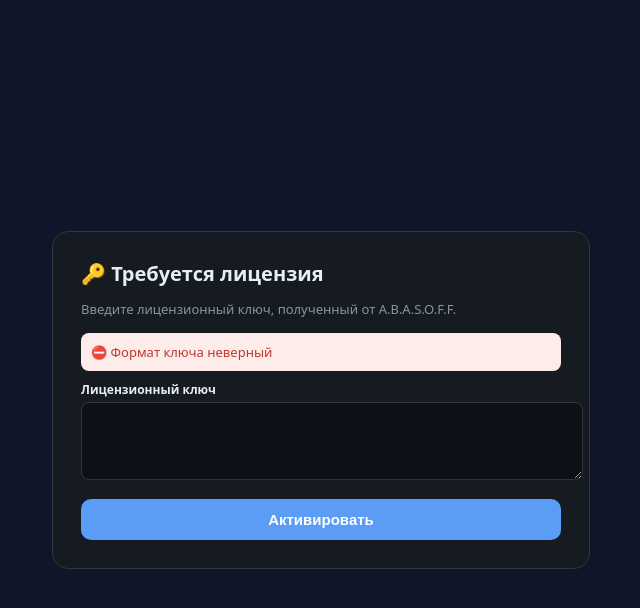
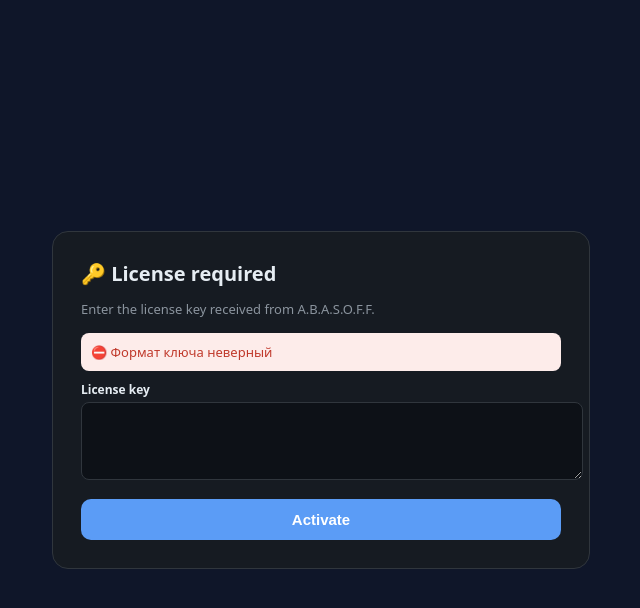
Before and after one commit to RAbasoff/crm-master, a Flask app: page /license in a window 1280 px wide. Shown: the top 608 px of the page, without its empty margins (319-959 px from the left). Run offline with Flask 3, Linux system fonts and the light colour scheme; parts of the project's set-up code (start-up, migrations or seed data) failed here and were passed over; some libraries are stand-ins or nearby versions.

Commit message:
fix: no Russian in UI when user language set; license/work hours i18n; v2.15.4

```diff
--- a/blueprints/tool_wear.py
+++ b/blueprints/tool_wear.py
@@ -21,7 +21,7 @@ def tool_wear_page():
     default_machines = ['VULBUS 1', 'VULBUS 2', 'Lift Seydelmann', 'Станок BOLDT']
     if not tools:
         for m in default_machines:
-            t = ToolWear(machine_name=m, tool_name='Ножи / Фреза', cycle_days=14,
+            t = ToolWear(machine_name=m, tool_name='Knives / Cutter', cycle_days=14,
                          last_replaced=datetime.utcnow().date())
             db.session.add(t)
         if not safe_commit():
--- a/config.py
+++ b/config.py
@@ -1,7 +1,7 @@
 import os, secrets
 
 BASE_DIR = os.path.dirname(os.path.abspath(__file__))
-APP_VERSION = '2.15.3'
+APP_VERSION = '2.15.4'
 
 def _get_secret_key():
     # Prefer env var (production: set SECRET_KEY on the server / PA)
--- a/templates/air_line_form.html
+++ b/templates/air_line_form.html
@@ -6,7 +6,7 @@
     <a href="/air" class="btn btn-sm" style="background:#eee">← {{ _('Back') }}</a>
 </div>
 
-{% set materials = {'steel': 'Сталь', 'copper': 'Медь', 'plastic': 'Пластик', 'aluminum': 'Алюминий', 'other': 'Другое'} %}
+{% set materials = {'steel': 'Steel', 'copper': 'Copper', 'plastic': 'Plastic', 'aluminum': 'Aluminum', 'other': 'Other'} %}
 
 <div class="card">
     <form method="POST" id="lineForm">
--- a/templates/license.html
+++ b/templates/license.html
@@ -19,18 +19,18 @@ button{width:100%;margin-top:14px;padding:12px;border:none;border-radius:10px;ba
 </head>
 <body>
 <div class="card">
-    <h2>🔑 Требуется лицензия</h2>
-    <p>Введите лицензионный ключ, полученный от A.B.A.S.O.F.F.</p>
+    <h2>🔑 {{ _('License required') }}</h2>
+    <p>{{ _('Enter the license key received from A.B.A.S.O.F.F.') }}</p>
     {% if error %}<div class="err">⛔ {{ error }}</div>{% endif %}
     {% if ok_msg %}<div class="ok">✅ {{ ok_msg }}</div>{% endif %}
     <form method="POST" action="/license">
         <input type="hidden" name="csrf_token" value="{{ csrf_token() }}">
-        <label>Лицензионный ключ</label>
+        <label>{{ _('License key') }}</label>
         <textarea name="license_key" rows="4" required>{{ license_key or '' }}</textarea>
-        <button type="submit">Активировать</button>
+        <button type="submit">{{ _('Activate') }}</button>
     </form>
     {% if payload %}
-    <div class="meta">Клиент: {{ payload.client }} · до {{ payload.expire }} · мест: {{ payload.seats }}</div>
+    <div class="meta">{{ _('Client') }}: {{ payload.client }} · {{ _('Valid until') }} {{ payload.expire }} · {{ _('Seats') }}: {{ payload.seats }}</div>
     {% endif %}
 </div>
 </body>
--- a/templates/me_order_notice.html
+++ b/templates/me_order_notice.html
@@ -5,7 +5,7 @@
     <div class="card" style="padding:32px;text-align:center">
         <div style="font-size:48px;margin-bottom:12px">🔧</div>
         <h1 style="font-size:18px;color:#2c3e50;margin-bottom:12px">
-            {{ _('У вас есть назначенный рабочий наряд') }}
+            {{ _('You have an assigned work order') }}
         </h1>
         <div style="background:#f0f7ff;border:1px solid #cfe0f5;border-radius:8px;padding:16px;margin-bottom:20px">
             <div style="font-size:20px;font-weight:700;color:#2980b9">{{ order.number }}</div>
--- a/templates/tool_wear.html
+++ b/templates/tool_wear.html
@@ -123,7 +123,7 @@
             </div>
             <div class="form-group">
                 <label>{{ _('Tool') }}</label>
-                <input type="text" name="tool_name" value="Ножи / Фреза">
+                <input type="text" name="tool_name" value="Knives / Cutter">
             </div>
             <div class="form-group">
                 <label>{{ _('Cycle') }} ({{ _('days') }})</label>
--- a/templates/water_line_form.html
+++ b/templates/water_line_form.html
@@ -6,7 +6,7 @@
     <a href="/air" class="btn btn-sm" style="background:#eee">← {{ _('Back') }}</a>
 </div>
 
-{% set materials = {'steel': 'Сталь', 'copper': 'Медь', 'plastic': 'Пластик', 'cast_iron': 'Чугун', 'pex': 'PEX', 'other': 'Другое'} %}
+{% set materials = {'steel': 'Steel', 'copper': 'Copper', 'plastic': 'Plastic', 'cast_iron': 'Cast iron', 'pex': 'PEX', 'other': 'Other'} %}
 
 <div class="card">
     <form method="POST" id="lineForm">
--- a/templates/work_hours_block.html
+++ b/templates/work_hours_block.html
@@ -5,7 +5,7 @@
     <div class="card" style="padding:32px;text-align:center">
         <div style="font-size:48px;margin-bottom:12px">⏰</div>
         <h1 style="font-size:18px;color:#c0392b;margin-bottom:16px">
-            {{ _('ПРОГРАММА ДОСТУПНА ТОЛЬКО В РАБОЧИЕ ЧАСЫ СОГЛАСНО ВАШЕГО ГРАФИКА') }}
+            {{ _('The application is available only during your working hours') }}
         </h1>
         {% if schedule %}
         <div style="background:#f8f9fa;border:1px solid #dee2e6;border-radius:8px;padding:12px;margin-bottom:16px;font-size:13px;color:#555">
--- a/СЕРВЕР/VERSION.txt
+++ b/СЕРВЕР/VERSION.txt
@@ -1 +1 @@
-2.15.3
+2.15.4
```
Also changed, not shown: translations/nl/LC_MESSAGES/messages.po, translations/ru/LC_MESSAGES/messages.po, 2 other files.
